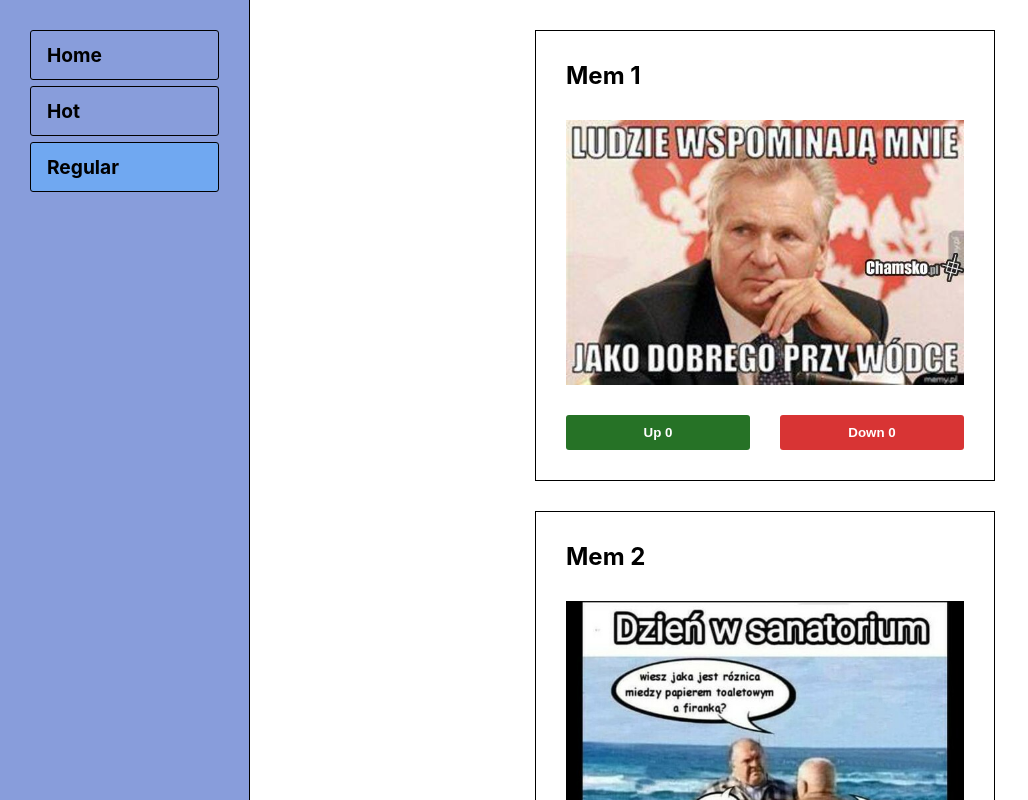
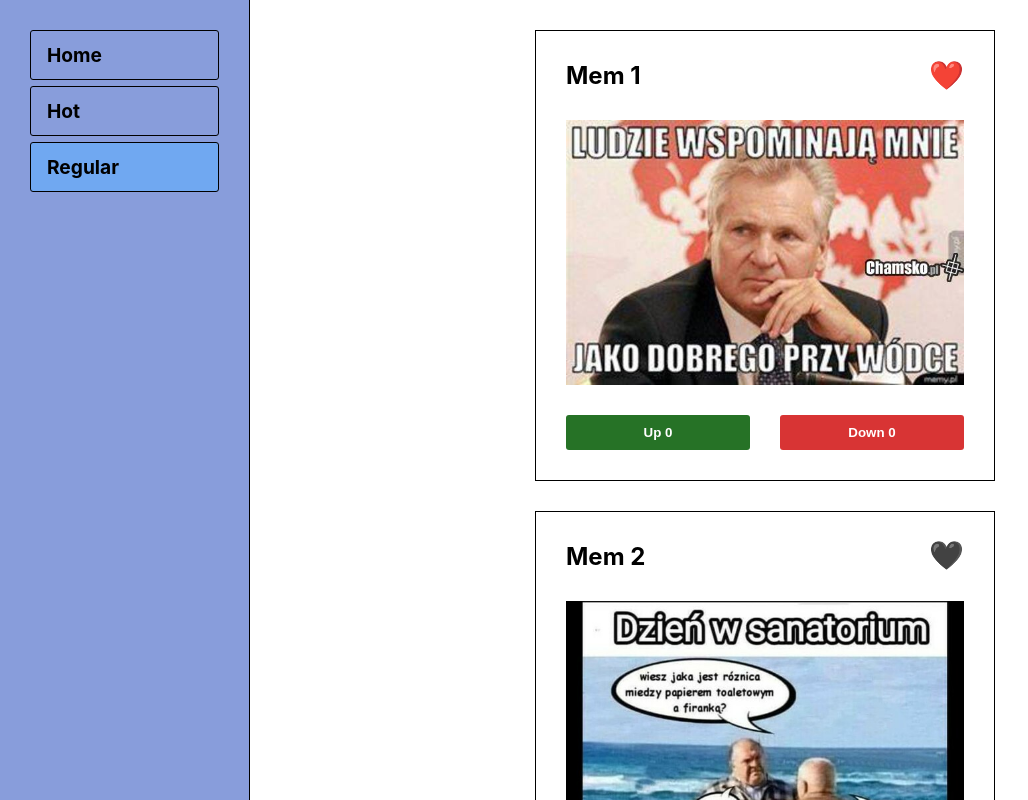
Before and after one commit to FilipGluszek/projekt-memy, a React app: page /regular in a window 1280 px wide. Shown: the whole page, without its empty margins (0-1028 px from the left). Built offline with nearby package versions, Linux system fonts and the light colour scheme.

Commit message:
meme star feature implemented

```diff
--- a/src/components/meme/Meme.js
+++ b/src/components/meme/Meme.js
@@ -6,18 +6,34 @@ import "./style.css";
 /**
  * Render component
  *
- * @param {Object}   attributes             Component attributes.
- * @param {string}   attributes.title       Meme title.
- * @param {string}   attributes.img         Meme image source.
- * @param {number}   attributes.upvotes     Meme upvotes.
- * @param {number}   attributes.downvotes   Meme downvotes.
- * @param {Function} attributes.onUpvote    Meme upvote callback.
- * @param {Function} attributes.onDownvote  Meme downvote callback.
+ * @param {Object}   attributes               Component attributes.
+ * @param {string}   attributes.title         Meme title.
+ * @param {string}   attributes.img           Meme image source.
+ * @param {number}   attributes.upvotes       Meme upvotes.
+ * @param {number}   attributes.downvotes     Meme downvotes.
+ * @param {boolean}  attributes.isStarred     Whether if meme is starred or not.
+ * @param {Function} attributes.onUpvote      Meme upvote callback.
+ * @param {Function} attributes.onDownvote    Meme downvote callback.
+ * @param {Function} attributes.onStarChange  Meme star status change.
  */
-const Meme = ({ title, img, upvotes, downvotes, onUpvote, onDownvote }) => {
+const Meme = ({
+    title,
+    img,
+    upvotes,
+    downvotes,
+    isStarred,
+    onUpvote,
+    onDownvote,
+    onStarChange,
+}) => {
     return (
         <div className="meme">
-            <h2>{title}</h2>
+            <div className="meme__heading">
+                <h2>{title}</h2>
+                <button className="meme__star" onClick={() => onStarChange()}>
+                    {isStarred ? "❤️" : "🖤"}
+                </button>
+            </div>
             <img src={`/img/${img}`} alt={title} loading="lazy" />
             <div className="meme__actions">
                 <button
--- a/src/components/meme/style.css
+++ b/src/components/meme/style.css
@@ -6,6 +6,22 @@
     gap: 30px;
     max-width: 460px;
     width: 100%;
+}
+
+.meme__heading {
+    display: flex;
+    justify-content: space-between;
+    align-items: center;
+}
+
+.meme__star {
+    background: none;
+    border: 0;
+    cursor: pointer;
+    padding: 0;
+    margin: 0;
+    font-size: 28px;
+    line-height: 28px;
 }
 
 .meme h2 {
--- a/src/components/stream/Stream.js
+++ b/src/components/stream/Stream.js
@@ -7,7 +7,7 @@ import { useSelector, useDispatch } from "react-redux";
  * Internal dependencies
  */
 import Meme from "../meme/Meme.js";
-import { upvote, downvote } from "../../store/memesSlice.js";
+import { upvote, downvote, starChange } from "../../store/memesSlice.js";
 import "./style.css";
 
 /**
@@ -43,11 +43,15 @@ const Stream = ({ type }) => {
                             img={meme.img}
                             upvotes={meme.upvotes}
                             downvotes={meme.downvotes}
+                            isStarred={meme.isStarred}
                             onUpvote={() =>
                                 dispatch(upvote({ memeId: meme.id }))
                             }
                             onDownvote={() =>
                                 dispatch(downvote({ memeId: meme.id }))
+                            }
+                            onStarChange={() =>
+                                dispatch(starChange({ memeId: meme.id }))
                             }
                         />
                     );
--- a/src/store/memesSlice.js
+++ b/src/store/memesSlice.js
@@ -16,6 +16,7 @@ export const memesSlice = createSlice({
                 upvotes: 0,
                 downvotes: 0,
                 img: "mem-1.jpg",
+                isStarred: true,
             },
             {
                 id: 2,
@@ -23,6 +24,7 @@ export const memesSlice = createSlice({
                 upvotes: 0,
                 downvotes: 0,
                 img: "mem-2.jpg",
+                isStarred: false,
             },
             {
                 id: 3,
@@ -30,6 +32,7 @@ export const memesSlice = createSlice({
                 upvotes: 0,
                 downvotes: 0,
                 img: "mem-3.jpg",
+                isStarred: false,
             },
         ],
     },
@@ -56,8 +59,19 @@ export const memesSlice = createSlice({
                 };
             });
         },
+        starChange: (state, action) => {
+            state.value = state.value.map((meme) => {
+                return {
+                    ...meme,
+                    isStarred:
+                        meme.id === action.payload.memeId
+                            ? !meme.isStarred
+                            : meme.isStarred,
+                };
+            });
+        },
     },
 });
 
-export const { upvote, downvote } = memesSlice.actions;
+export const { upvote, downvote, starChange } = memesSlice.actions;
 export default memesSlice.reducer;
```
